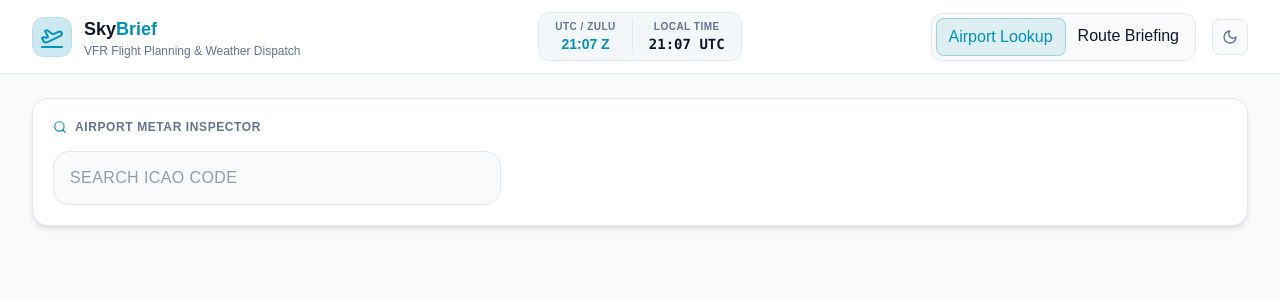
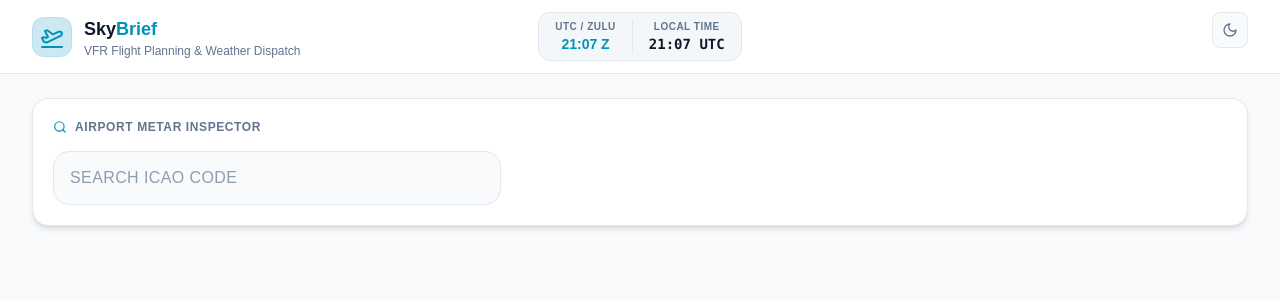
Before and after one commit to NicoPlyley/skybreif, a SvelteKit app: page / in a window 1280 px wide. Shown: the top 300 px of the page. Built offline with nearby package versions, Linux system fonts and the light colour scheme.

Commit message:
refactor: removed other navigation to focus on METAR data for now

```diff
--- a/src/routes/+layout.svelte
+++ b/src/routes/+layout.svelte
@@ -2,14 +2,11 @@
 	import './layout.css';
 	import favicon from '$lib/assets/favicon.svg';
 	import { Moon, PlaneTakeoff, Sun } from '@lucide/svelte';
-	import { resolve } from '$app/paths';
-	import { page } from '$app/state';
 	import { untrack } from 'svelte';
 	import { theme } from '$lib/theme.svelte';
 
 	let { children } = $props();
 
-	let isHome = $derived(page.url.pathname === '/');
 	let currentTime = $state<Date | null>(null);
 
 	$effect(() => {
@@ -95,27 +92,8 @@
 			</div>
 		</div>
 
-		<!-- Right: Actions -->
-		<div class="flex items-center justify-end gap-4">
-			<nav
-				aria-label="Primary"
-				class="flex rounded-xl border border-border-subtle bg-background p-1"
-			>
-				<a
-					aria-current={isHome ? 'page' : undefined}
-					class="block rounded-lg px-3 py-1.5 {isHome &&
-						'border border-sky-accent/30 bg-sky-accent/10 text-sky-accent'}"
-					href={resolve('/')}>Airport Lookup</a
-				>
-				<a
-					aria-current={!isHome ? 'page' : undefined}
-					class="block rounded-lg px-3 py-1.5 {!isHome &&
-						'border border-sky-accent/30 bg-sky-accent/10 text-sky-accent'}"
-					href={resolve('/brief')}>Route Briefing</a
-				>
-			</nav>
-
-			<!-- Dark Mode Toggle -->
+		<!-- Dark Mode Toggle -->
+		<div class="flex justify-end">
 			<button
 				onclick={() => theme.toggle()}
 				aria-label={theme.current === 'dark' ? 'Switch to light mode' : 'Switch to dark mode'}
```
